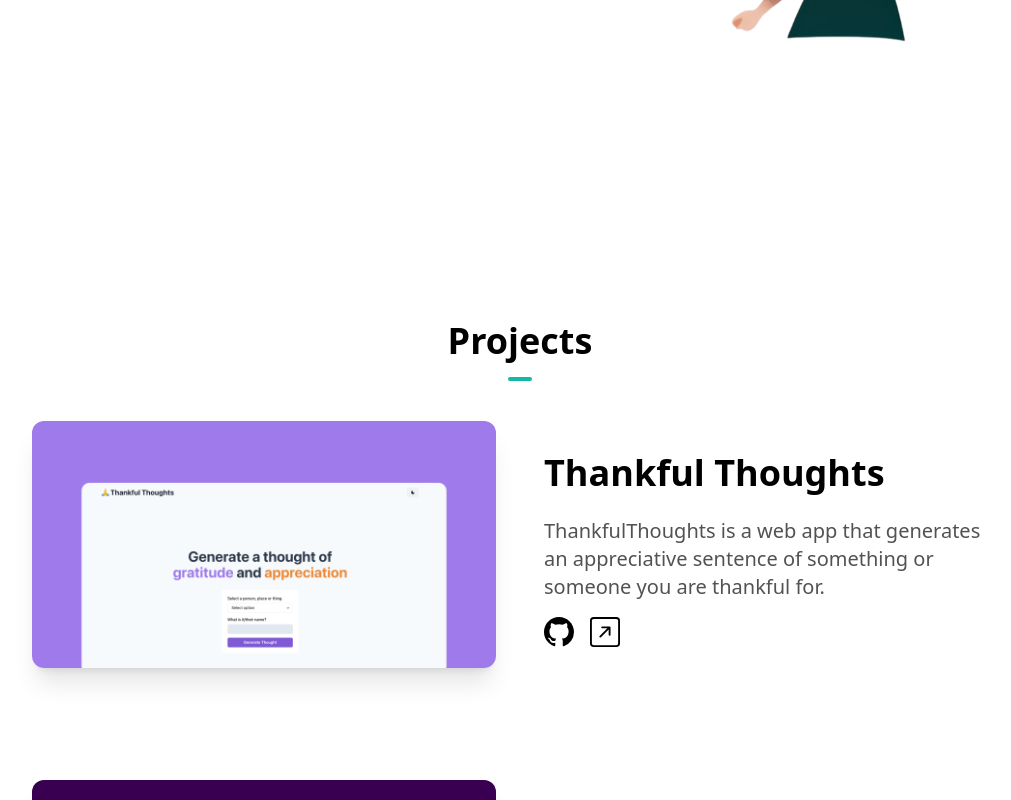
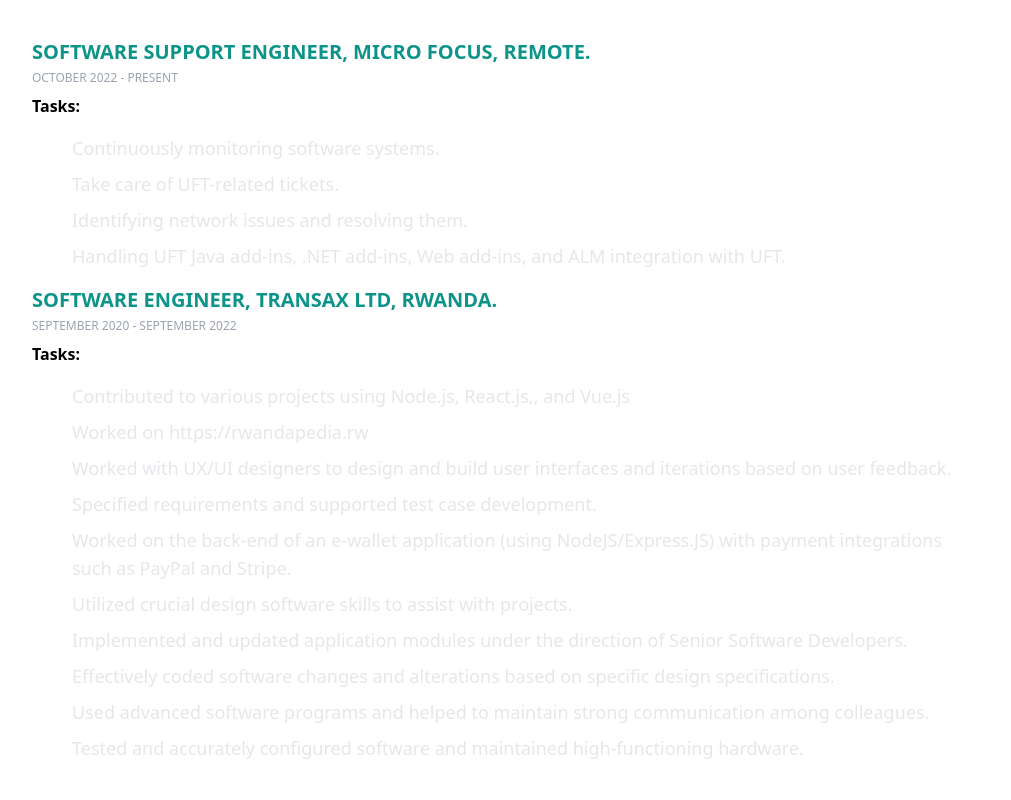
Before and after one commit to ArseneNgenzi/my-portfolio, a Next.js app: page / in a window 1280 px wide. Shown: the part 1580-2380 px from the top of the page, without its empty margins (120-1131 px from the left). Built offline with nearby package versions, Linux system fonts and the light colour scheme.

Commit message:
Added the 'WorkHistory' component

```diff
--- a/app/page.tsx
+++ b/app/page.tsx
@@ -1,11 +1,13 @@
 import AboutSection from "@/components/AboutSection"
 import HeroSection from "@/components/HeroSection"
 import ProjectsSection from "@/components/ProjectsSection"
+import WorkHistory from "@/components/WorkHistory"
 export default function Home() {
   return (
     <main className="mx-auto max-w-3xl px-4 sm:px-6 md:max-w-5xl ">
       <HeroSection />
       <AboutSection />
+      <WorkHistory/>
       <ProjectsSection />
     </main>
   )
--- a/components/AboutSection.tsx
+++ b/components/AboutSection.tsx
@@ -3,17 +3,17 @@
 
 const skills = [
   { skill: "HTML & CSS" },
-  { skill: "Bootstrap" },
   { skill: "JavaScript" },
-  { skill: "TypeScript" },
-  { skill: "JQuery" },
   { skill: "React" },
   { skill: "Next.js" },
   { skill: "Vue.js" },
   { skill: "Node.js" },
   { skill: "SQL" },
   { skill: "MongoDB" },
+  { skill: "TypeScript" },
+  { skill: "JQuery" },
   { skill: "Tailwind CSS" },
+  { skill: "Bootstrap" },
   { skill: "Git" },
   {skill: "Sass"},
   { skill: "Figma" },
@@ -41,19 +41,19 @@
               <span className="font-bold text-teal-500">{" driven"}</span> software engineer
               based in Kigali, Rwanda.
             </p>
-            <br />
-            <p>
+            {/* <br /> */}
+            {/* <p>
               I graduated from California State University, Northridge in 2019
               with a BS in Computer Engineering and have been working in the
               field ever since.
-            </p>
-            <br />
-            <p>
+            </p> */}
+            {/* <br /> */}
+            {/* <p>
               I have a wide range of hobbies and passions that keep me busy.
               From reading, playing sports, traveling, to making YouTube videos,
               I am always seeking new experiences and love to keep myself
               engaged and learning new things.
-            </p>
+            </p> */}
             <br />
             <p>
               I believe that you should{" "}
@@ -80,13 +80,13 @@
                 )
               })}
             </div>
-            <Image
+            {/* <Image
               src="/hero-image.png"
               alt=""
               width={325}
               height={325}
               className="hidden md:block md:relative md:bottom-4 md:left-32 md:z-0"
-            />
+            /> */}
           </div>
         </div>
       </div>
--- /dev/null
+++ b/components/SingleWork.tsx
@@ -0,0 +1,30 @@
+import React from "react";
+
+import { WorkProps } from "./WorkHistory";
+
+const SingleWork = (work: WorkProps) => {
+	// console.log(work)
+
+	return (
+		<div className="border-solid border-sky-500 flex flex-col ">
+			<div className="">
+				<div className="md:flex font-black md:text-xl text-teal-600 md:pt-4 uppercase">
+					<p>{work.role},</p> &nbsp;
+					<p>{work.company},</p>&nbsp;
+					<p>{work.jobLocation}.</p>
+				</div>
+                <p className="text-xs text-gray-400 pt-1">{work.jobDate}</p>
+			</div>
+            <h1 className="font-black py-2">Tasks:</h1>
+            <ul className="px-10 flex flex-col justify-center items-start">
+                {work.jobTasks.map((task:string,id:any) => {
+                    return (
+                        <p className="list-decimal pt-2 text-lg text-gray-200" key={id}> {task}</p>
+                    )
+                })}
+            </ul>
+		</div>
+	);
+};
+
+export default SingleWork;
--- /dev/null
+++ b/components/WorkHistory.tsx
@@ -0,0 +1,69 @@
+import React from 'react'
+
+import SingleWork from '@/components/SingleWork'
+
+export interface WorkProps {
+    company: string,
+    role: string,
+    jobLocation: string,
+    jobDate: string,
+    jobTasks: any
+}
+
+ const WorkHistory = () => {
+
+    const jobs = [
+
+        {
+            company: ' MICRO FOCUS',
+            role: 'Software Support Engineer',
+            jobLocation: ' Remote',
+            jobDate: 'OCTOBER 2022 - PRESENT',
+            jobTasks: [
+                'Continuously monitoring software systems.',
+                'Take care of UFT-related tickets.',
+                'Identifying network issues and resolving them.',
+                'Handling UFT Java add-ins, .NET add-ins, Web add-ins, and ALM integration with UFT.'
+            ]
+        },
+        {
+            company: ' TRANSAX Ltd',
+            role: 'Software Engineer',
+            jobLocation: ' Rwanda',
+            jobDate: 'SEPTEMBER 2020 - SEPTEMBER 2022',
+            jobTasks: [
+                'Contributed to various projects using Node.js, React.js,, and Vue.js',
+                'Worked on https://rwandapedia.rw',
+                'Worked with UX/UI designers to design and build user interfaces and iterations based on user feedback.',
+                'Specified requirements and supported test case development.',
+                'Worked on the back-end of an e-wallet application (using NodeJS/Express.JS) with payment integrations such as PayPal and Stripe.',
+                'Utilized crucial design software skills to assist with projects.',
+                'Implemented and updated application modules under the direction of Senior Software Developers.',
+                'Effectively coded software changes and alterations based on specific design specifications.',
+                'Used advanced software programs and helped to maintain strong communication among colleagues.',
+                'Tested and accurately configured software and maintained high-functioning hardware.',
+
+            ]
+        },
+
+    ]
+
+  return (
+    <div>
+        {jobs.map((job,id) => {
+            // console.log('JOB: ', job)
+            return (
+                <>
+                <SingleWork key={id} {...job}/>
+                    {/* <h1 key={id} style={{color:'white'}}>{job.company}</h1> */}
+                </>
+            )
+        }
+        )}
+
+        {/* <h1 color='white'>hahahah</h1> */}
+    </div>
+  )
+}
+
+export default WorkHistory
```
